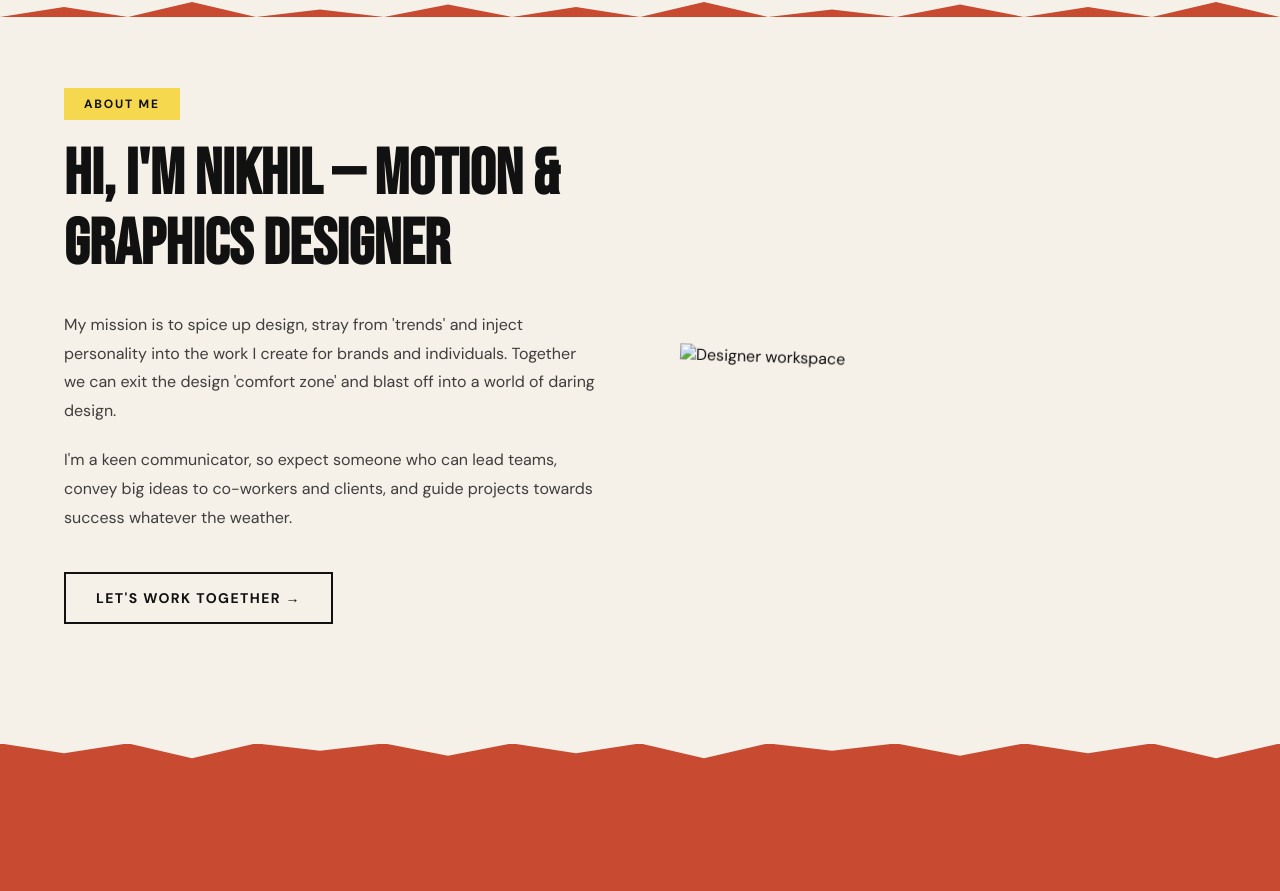
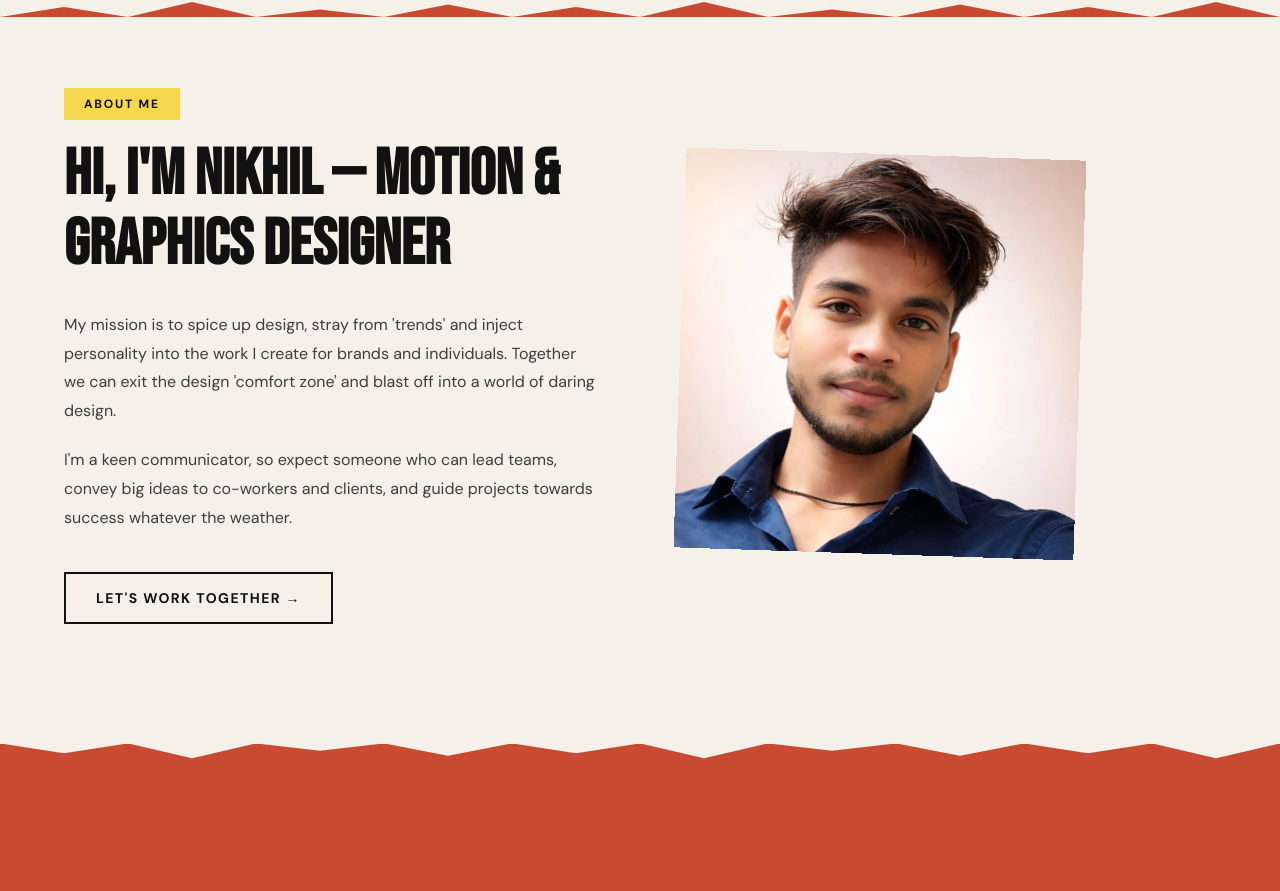
Before and after one commit to nikhil2k333-eng/website, a plain HTML site: page index.html in a window 1280 px wide. Shown: the part 1152-2043 px from the top of the page. Drawn offline with nearby package versions, Linux system fonts and the light colour scheme.

```diff
--- a/index.html
+++ b/index.html
@@ -1498,7 +1498,7 @@
             </div>
             <div class="about-image">
                 <!-- REPLACE: swap this URL with your own photo or illustration -->
-                <img src="imagesprofileprofile.jpg.jpeg.jpg.jpeg" alt="Designer workspace" class="hand-pointing">
+                <img src="https://github.com/nikhil2k333-eng/website/blob/babb5403e44da6452387ab25492a06b5ef16bc12/imagesprofileprofile.jpg.jpeg" alt="Designer workspace" class="hand-pointing">
             </div>
         </div>
     </section>
```
